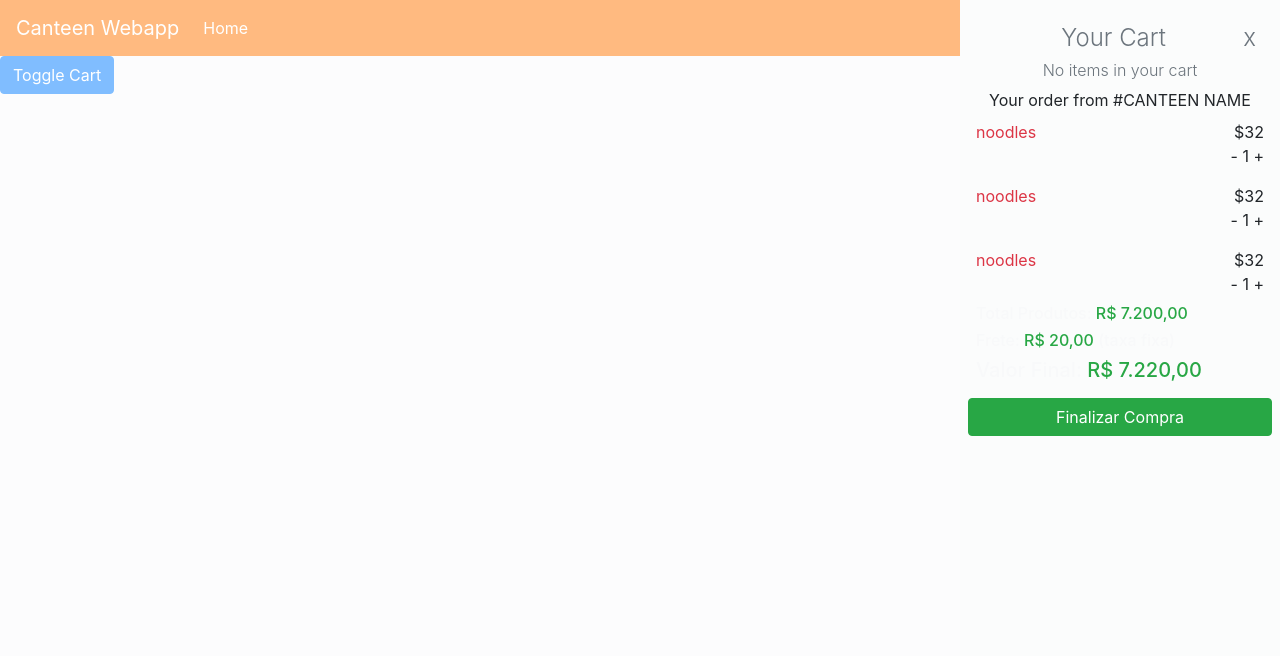
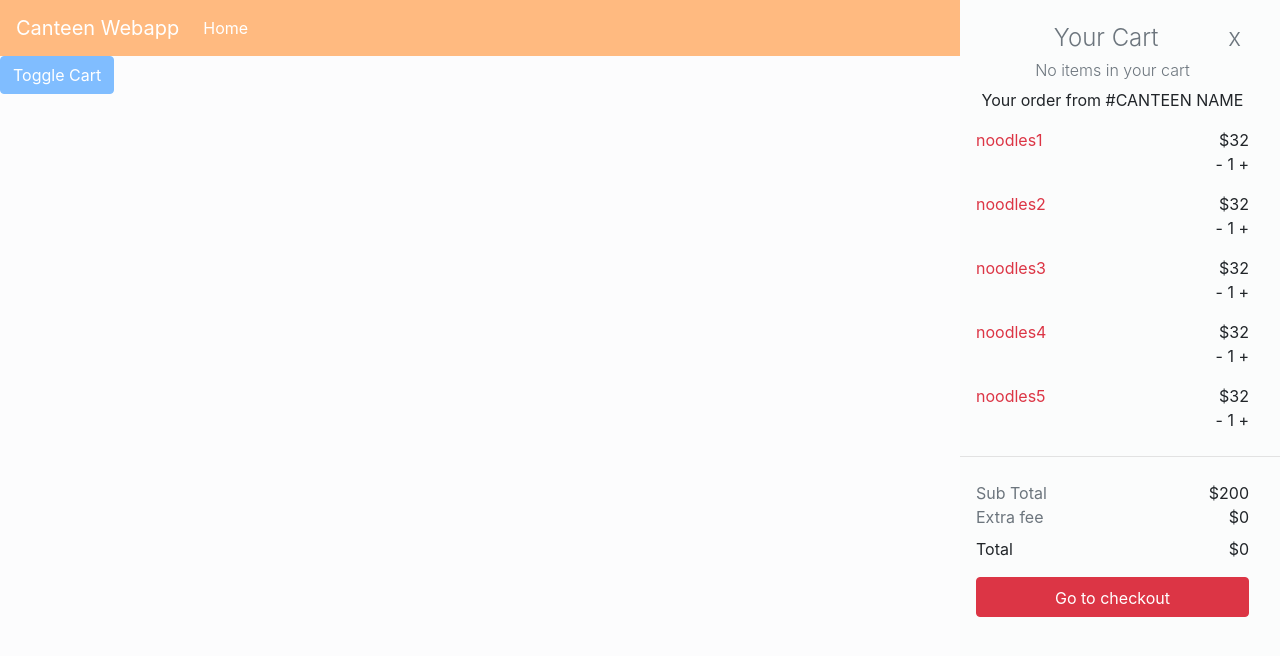
Before and after one commit to sheep167/CSCI3100_canteen_webapp, a Flask app: template canteen/templates/canteen_page.html in a window 1280 px wide. Shown: the top 656 px of the page. Run offline with Flask 2, Linux system fonts and the light colour scheme; the template is opened without the code that fills it, so the values that code supplies are empty; some libraries are stand-ins or nearby versions.

Commit message:
edit side cart

```diff
--- a/canteen/templates/canteen_page.html
+++ b/canteen/templates/canteen_page.html
@@ -23,7 +23,7 @@
 
 <div class="sidecart bg-light text-center open-cart">
 
-  <ul class="nav flex-column">
+  <div class="nav flex-column container">
     <div class="text-secondary m-0 px-4 text-center container pt-4">
       <div class="h4 font-weight-light text-center">
         Your Cart
@@ -31,38 +31,103 @@
       </div>
       <div class="h6 font-weight-light">No items in your cart</div>
     </div>
+    <div class="pb-2">Your order from #CANTEEN NAME</div>
 
-    <div>Your order from #CANTEEN NAME</div>
-
-    <li class="nav-link d-flex flex-wrap flex-column">
+    <div class="flex-column container flex-wrap p-0 overflow-auto" style="max-height:40vh">
+      <div class="nav-link d-flex flex-wrap flex-column">
         <div class="flex-row flex-wrap d-flex">
-        <div class="mr-auto text-danger">noodles</div>
+          <div class="mr-auto text-danger">noodles1</div>
           <div class="ml-auto">$32</div>
         </div>
         <div class="ml-auto">- 1 +</div>
-    </li>
+      </div>
 
-    <li class="nav-link d-flex flex-wrap flex-column">
+      <div class="nav-link d-flex flex-wrap flex-column">
         <div class="flex-row flex-wrap d-flex">
-        <div class="mr-auto text-danger">noodles</div>
+          <div class="mr-auto text-danger">noodles2</div>
           <div class="ml-auto">$32</div>
         </div>
         <div class="ml-auto">- 1 +</div>
-    </li>
-    <li class="nav-link d-flex flex-wrap flex-column">
+      </div>
+
+      <div class="nav-link d-flex flex-wrap flex-column">
         <div class="flex-row flex-wrap d-flex">
-        <div class="mr-auto text-danger">noodles</div>
+          <div class="mr-auto text-danger">noodles3</div>
           <div class="ml-auto">$32</div>
         </div>
         <div class="ml-auto">- 1 +</div>
-    </li>
-  </ul>
-  <div class="text-light h6 text-left mx-3">Total Produtos: <span class="text-success" id="sidecart-total-products">R$ 7.200,00</span></div>
-  <div class="text-light h6 text-left mx-3">Frete: <span class="text-success" id="sidecart-frete">R$ 20,00</span> (taxa fixa)</div>
-  <div class="text-light h5 text-left mx-3">Valor Final: <span class="text-success" id="sidecart-total">R$ 7.220,00</span></div>
-  <div class="p-2">
-    <button type="button" class="btn btn-success w-100">Finalizar Compra</button>
       </div>
+
+      <div class="nav-link d-flex flex-wrap flex-column">
+        <div class="flex-row flex-wrap d-flex">
+          <div class="mr-auto text-danger">noodles4</div>
+          <div class="ml-auto">$32</div>
+        </div>
+        <div class="ml-auto">- 1 +</div>
+      </div>
+
+      <div class="nav-link d-flex flex-wrap flex-column">
+        <div class="flex-row flex-wrap d-flex">
+          <div class="mr-auto text-danger">noodles5</div>
+          <div class="ml-auto">$32</div>
+        </div>
+        <div class="ml-auto">- 1 +</div>
+      </div>
+
+      <div class="nav-link d-flex flex-wrap flex-column">
+        <div class="flex-row flex-wrap d-flex">
+          <div class="mr-auto text-danger">noodles6</div>
+          <div class="ml-auto">$32</div>
+        </div>
+        <div class="ml-auto">- 1 +</div>
+      </div>
+
+      <div class="nav-link d-flex flex-wrap flex-column">
+        <div class="flex-row flex-wrap d-flex">
+          <div class="mr-auto text-danger">noodles7</div>
+          <div class="ml-auto">$32</div>
+        </div>
+        <div class="ml-auto">- 1 +</div>
+      </div>
+
+      <div class="nav-link d-flex flex-wrap flex-column">
+        <div class="flex-row flex-wrap d-flex">
+          <div class="mr-auto text-danger">noodles8</div>
+          <div class="ml-auto">$32</div>
+        </div>
+        <div class="ml-auto">- 1 +</div>
+      </div>
+    </div>
+
+  </div>
+  <hr>
+
+  <div class="nav flex-column container" >
+    <div class="nav-link d-flex flex-wrap flex-column">
+      <div class="pb-2">
+        <div class="flex-row flex-wrap d-flex">
+          <div class="mr-auto text-secondary">Sub Total</div>
+          <div class="ml-auto">$200</div>
+        </div>
+
+        <div class="flex-row flex-wrap d-flex">
+          <div class="mr-auto text-secondary">Extra fee</div>
+          <div class="ml-auto">$0</div>
+        </div>
+      </div>
+
+      <div class="flex-row flex-wrap d-flex pb-2">
+        <div class="mr-auto">Total</div>
+        <div class="ml-auto">$0</div>
+      </div>
+
+      <div class="pt-2">
+        <button type="button" class="pt-2 btn btn-danger w-100">Go to checkout</button>
+      </div>
+    </div>
+  </div>
+
+
 </div>
 </main>
 {% endblock %}
```
Lines whose indentation alone changed are shown as unchanged.
